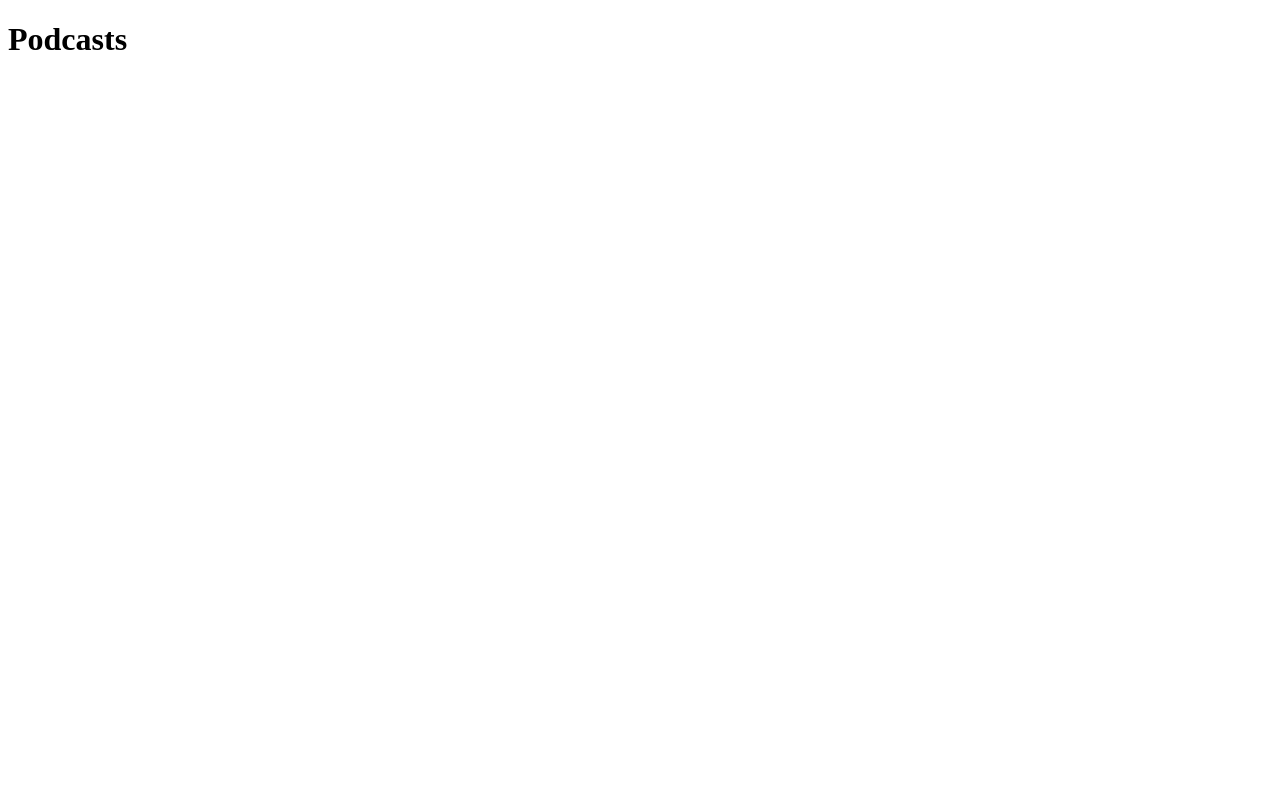
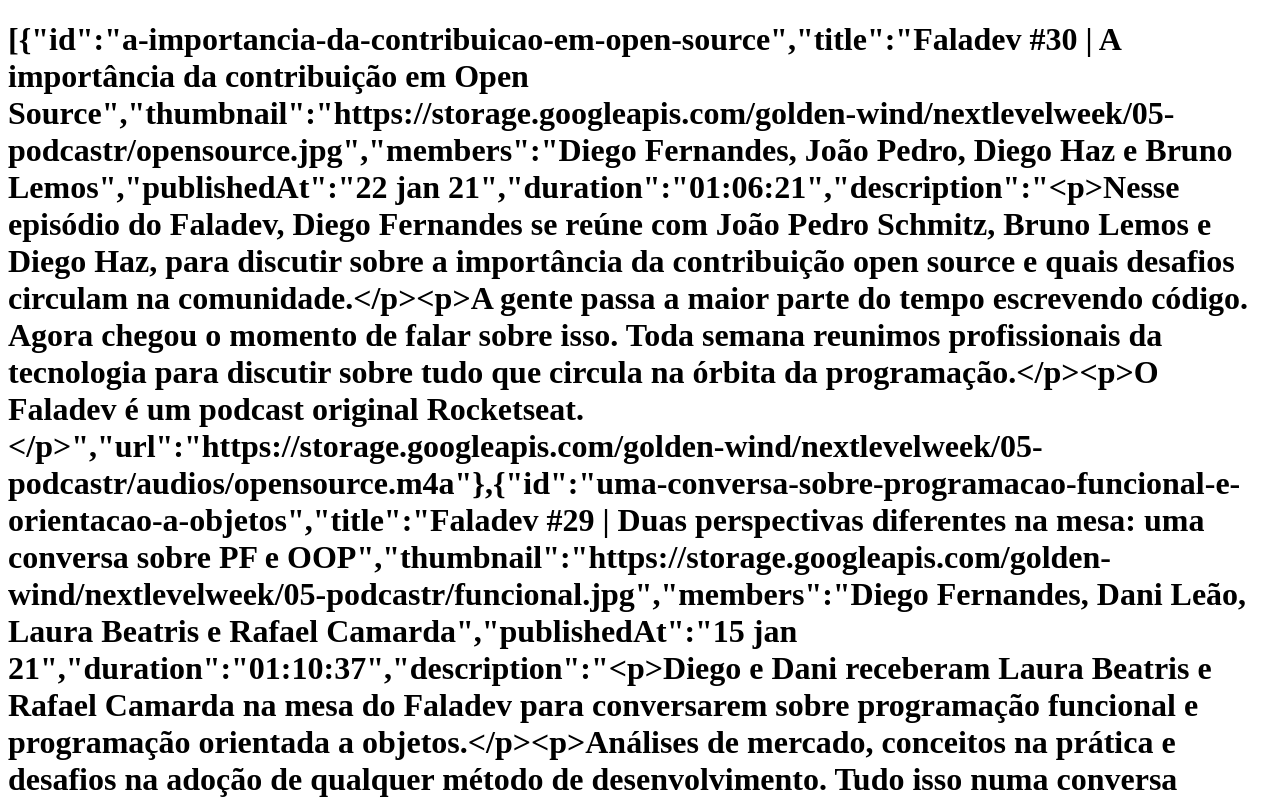
Before and after one commit to lucsmac/podcastr, a Next.js app: page / in a window 1280 px wide. Shown: the top 800 px of the page. Built offline with nearby package versions, Linux system fonts and the light colour scheme; data requests are answered from the project's data file.

Commit message:
working on fetch data on home

```diff
--- a/package.json
+++ b/package.json
@@ -9,6 +9,7 @@
     "server": "json-server server.json -w -d 750 -p 3333"
   },
   "dependencies": {
+    "axios": "^0.21.1",
     "date-fns": "^2.21.1",
     "next": "10.1.3",
     "react": "17.0.2",
--- a/src/pages/index.tsx
+++ b/src/pages/index.tsx
@@ -1,6 +1,22 @@
+import { GetStaticProps } from 'next';
+
 import Head from 'next/head'
+import { format, parseISO } from 'date-fns';
+import ptBR from 'date-fns/locale/pt-BR';
+import { api } from '../services/api';
+import { convertDurationToTimeString } from '../utils/convertDurationToTimeString';
 
-export default function Home() {
+type Episode = {
+  id: string;
+  title: string;
+  members: string;
+}
+
+interface HomeProps {
+  episodes: Episode[];
+}
+
+export default function Home(props: HomeProps) {
   return (
     <div>
       <Head>
@@ -8,15 +24,33 @@
       </Head>
 
       <main>
-        <h1>Podcasts</h1>
+        <h1>{JSON.stringify(props.episodes)}</h1>
       </main>
     </div>
   )
 }
 
-export async function getStaticProps() {
-  const response = await fetch('http://localhost:3333/episodes')
-  const episodes = await response.json()
+export const getStaticProps: GetStaticProps = async () => {
+  const { data } = await api.get('episodes', {
+    params: {
+      _limit: 12,
+      _sort: 'published_at',
+      _order: 'desc'
+    }
+  })
+
+  const episodes = data.map(episode => {
+    return {
+      id: episode.id,
+      title: episode.title,
+      thumbnail: episode.thumbnail,
+      members: episode.members,
+      publishedAt: format(parseISO(episode.published_at), 'd MMM yy', { locale: ptBR }),
+      duration: convertDurationToTimeString(Number(episode.file.duration)),
+      description: episode.description,
+      url: episode.file.url
+    }
+  })
 
   return {
     props: {
--- /dev/null
+++ b/src/services/api.ts
@@ -0,0 +1,5 @@
+import axios from 'axios'
+
+export const api = axios.create({
+  baseURL: 'http://localhost:3333/'
+})
--- /dev/null
+++ b/src/utils/convertDurationToTimeString.ts
@@ -0,0 +1,11 @@
+export function convertDurationToTimeString(duration: number) {
+  const hours = Math.floor(duration / 3600);
+  const minutes = Math.floor((duration % 3600) / 60)
+  const seconds = duration % 60
+
+  const timeString = [hours, minutes, seconds]
+    .map(unit => String(unit).padStart(2, '0'))
+    .join(':')
+
+  return timeString
+}
```
Also changed, not shown: 1 other file (tests, documents, lock files or other folders).
